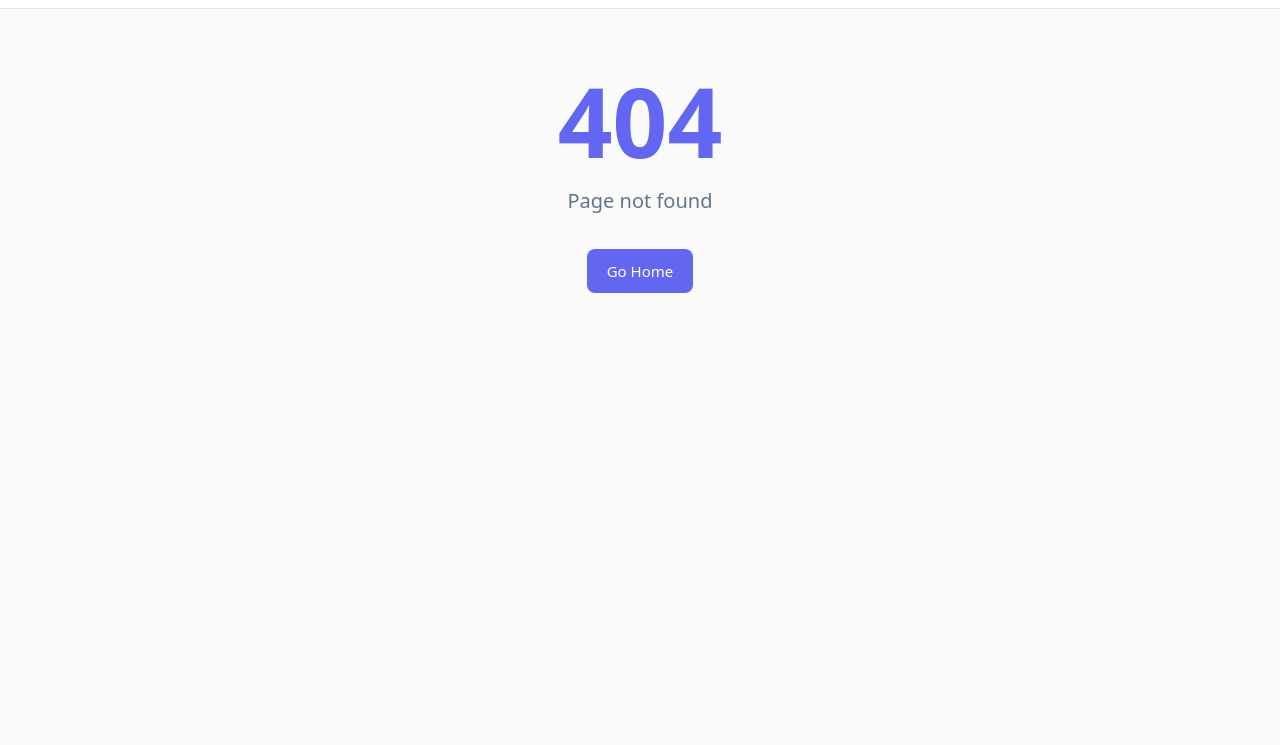
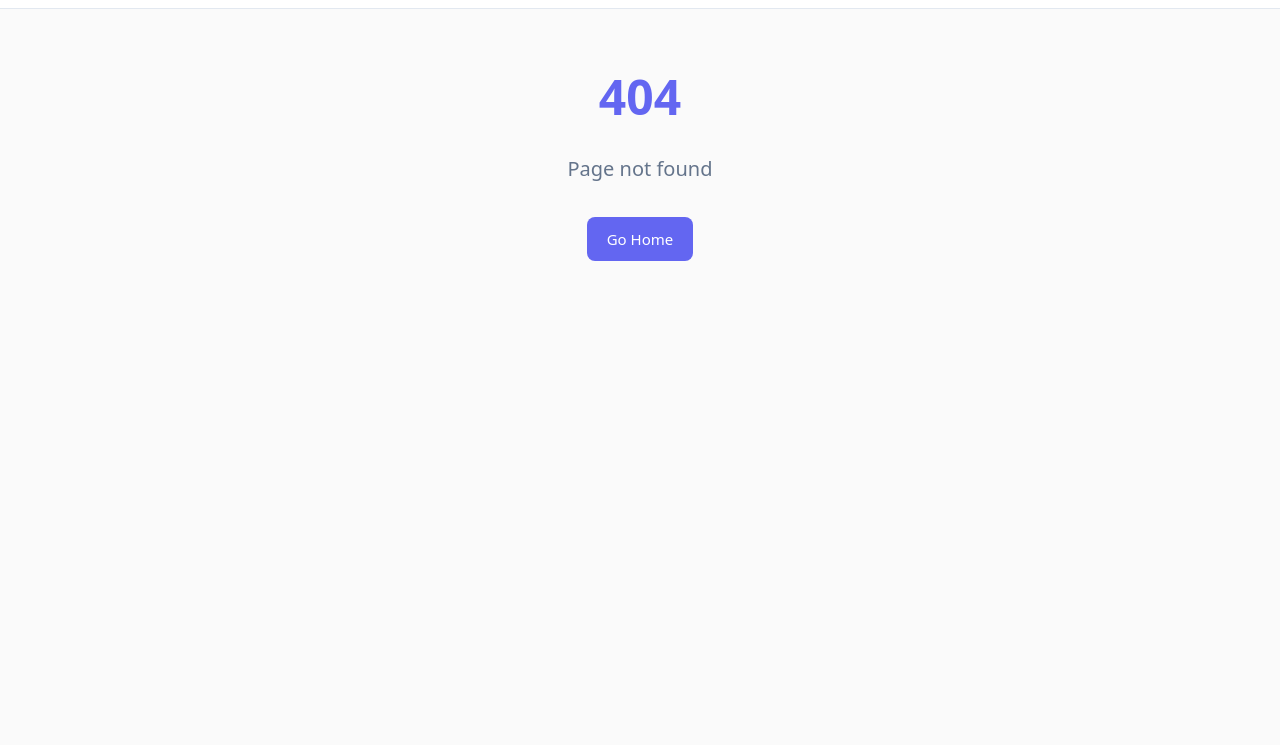
Before and after one commit to anywhichway/lightview, a website: page index.html in a window 1280 px wide. Shown: the part 55-800 px from the top of the page. Drawn offline with nearby package versions, Linux system fonts and the light colour scheme.

Commit message:
router enhance

```diff
--- a/index.html
+++ b/index.html
@@ -135,27 +135,10 @@
                 });
             }
 
-            // Middleware: Fetch page content
-            const fetchPage = async (ctx) => {
-                const path = typeof ctx === 'string' ? ctx : ctx.path;
-                try {
-                    const res = await fetch(path);
-                    if (res.ok) return res;
-                } catch (e) { }
-                return null;
-            };
+            // Initialize Router with contentEl for automatic rendering
+            const appRouter = LightviewRouter.router({
+                contentEl: contentEl, // Routes will render here automatically
 
-            // Initialize Router
-            const appRouter = LightviewRouter.router({
-                notFound: (path) => {
-                    contentEl.innerHTML = `
-                        <div class="error-page">
-                            <h1>404</h1>
-                            <p>Page not found</p>
-                            <a href="/" class="btn btn-primary">Go Home</a>
-                        </div>
-                    `;
-                },
                 // On Start (Loading UI)
                 onStart: (path) => {
                     contentEl.innerHTML = `
@@ -165,7 +148,8 @@
                     `;
                     updateActiveNav(path);
                 },
-                // On Response (Render)
+
+                // On Response (Render) - called after handler returns Response
                 onResponse: async (response, path) => {
                     const html = await response.text();
                     contentEl.innerHTML = html;
@@ -186,28 +170,32 @@
                 }
             });
 
-            // Static Routes
-            appRouter.use('/', '/docs/index.html', fetchPage);
-            appRouter.use('/docs', '/docs/index.html', fetchPage);
-            appRouter.use('/docs/index.html', fetchPage);
-            appRouter.use('/docs/getting-started', '/docs/getting-started/index.html', fetchPage);
-            appRouter.use('/docs/about', '/docs/about.html', fetchPage);
-            appRouter.use('/docs/styles', '/docs/styles/index.html', fetchPage);
-            appRouter.use('/docs/playground', '/docs/playground.html', fetchPage);
-            appRouter.use('/docs/api', '/docs/api/index.html', fetchPage);
-            appRouter.use('/docs/components', '/docs/components/index.html', fetchPage);
-            appRouter.use('/docs/examples', '/docs/examples/index.html', fetchPage);
+            // Static Routes - automatic fetch when contentEl is set
+            appRouter.use('/', '/docs/index.html');
+            appRouter.use('/docs', '/docs/index.html');
+            appRouter.use('/docs/index.html');
+            appRouter.use('/docs/getting-started', '/docs/getting-started/index.html');
+            appRouter.use('/docs/about', '/docs/about.html');
+            appRouter.use('/docs/styles', '/docs/styles/index.html');
+            appRouter.use('/docs/playground', '/docs/playground.html');
+            appRouter.use('/docs/api', '/docs/api/index.html');
+            appRouter.use('/docs/components', '/docs/components/index.html');
+            appRouter.use('/docs/examples', '/docs/examples/index.html');
+            appRouter.use('/docs/router', '/docs/router.html');
 
-            // Wildcard Routes (Standard)
-            appRouter.use('/docs/api/*', '/docs/api/*', fetchPage);
-            appRouter.use('/docs/components/*', '/docs/components/*', fetchPage);
-            appRouter.use('/docs/examples/*', '/docs/examples/*', fetchPage);
+            // Wildcard Routes - path replacement with automatic fetch
+            appRouter.use('/docs/api/*');
+            appRouter.use('/docs/components/*');
+            appRouter.use('/docs/examples/*');
 
             // Direct HTML files
-            appRouter.use('/docs/*.html', '/docs/*.html', fetchPage);
+            appRouter.use('/docs/*.html');
 
             // Fallback Routes (Try appending .html)
-            appRouter.use('/docs/*', '/docs/*.html', fetchPage);
+            appRouter.use('/docs/*', '/docs/*.html');
+
+            // 404 Handler - uses contentEl from context
+            appRouter.use(notFound());
 
             // Start Router
             appRouter.start();
--- a/lightview-router.js
+++ b/lightview-router.js
@@ -32,6 +32,7 @@
     const router = (options = {}) => {
         const {
             base = '',
+            contentEl = null,
             notFound = null,
             debug = false,
             onResponse = null,
@@ -128,7 +129,7 @@
 
         /**
          * Convert a replacement string into a function
-         * Returns: (ctx) => newPathString
+         * Returns: (ctx) => updated context with new path
          */
         const createReplacer = (pattern) => {
             return (ctx) => {
@@ -141,13 +142,32 @@
                         newPath = newPath.replace(':' + key, val);
                     });
                 }
-                return newPath;
+                // Return updated context instead of just string
+                return { ...ctx, path: newPath };
             };
+        };
+
+        /**
+         * Default fetch handler - fetches the current path and returns Response
+         * Uses contentEl from context (allows middleware to override target)
+         */
+        const defaultFetchHandler = async (ctx) => {
+            const path = typeof ctx === 'string' ? ctx : ctx.path;
+            try {
+                const res = await fetch(path);
+                if (res.ok) return res;
+            } catch (e) {
+                if (debug) console.error('[Router] Fetch error:', e);
+            }
+            return null;
         };
 
         /**
          * Register a route chain
          * usage: router.use(pattern, replacement, handler, ...)
+         *
+         * If contentEl is set and the chain ends with a string (path) or has no handlers,
+         * the router automatically appends a fetch handler.
          */
         const use = (...args) => {
             if (args.length === 0) return;
@@ -160,14 +180,22 @@
                 chain.push(firstArg);
             }
 
+            let hasCustomHandler = false;
             for (let i = 1; i < args.length; i++) {
                 const arg = args[i];
                 if (typeof arg === 'string') {
                     chain.push(createReplacer(arg));
-                } else {
+                } else if (typeof arg === 'function') {
                     chain.push(arg);
+                    hasCustomHandler = true;
                 }
             }
+
+            // If contentEl is set and no custom handler provided, append default fetch
+            if (contentEl && !hasCustomHandler) {
+                chain.push(defaultFetchHandler);
+            }
+
             chains.push(chain);
             return routerInstance;
         };
@@ -177,7 +205,8 @@
          */
         const route = async (rawPath) => {
             let currentPath = normalizePath(rawPath);
-            let context = { path: currentPath };
+            // Include contentEl in context for middleware to access/override
+            let context = { path: currentPath, contentEl };
 
             if (debug) console.log(`[Router] Routing: ${currentPath}`);
 
@@ -206,15 +235,17 @@
                 if (!chainFailed) {
                     // Fallthrough with updated context
                     if (typeof chainResult === 'string') {
-                        context = { path: chainResult };
+                        context = { path: chainResult, contentEl };
                         if (debug) console.log(`[Router] Path updated to: ${chainResult}`);
                     } else if (chainResult && chainResult.path) {
                         context = chainResult;
+                        // Ensure contentEl is preserved if not in result
+                        if (!context.contentEl) context.contentEl = contentEl;
                     }
                 }
             }
 
-            if (notFound) return notFound(currentPath);
+            if (notFound) return notFound(context);
             return null;
         };
 
```
